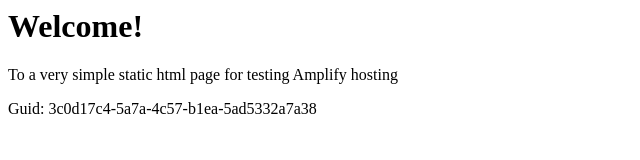
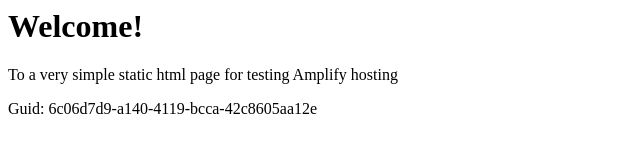
Before and after one commit to aws-aemilia-kix/Github-PR-Commit-Integration-Test-DoNotTouch-Gith-BKMSSQOA-v1-preprod-ap-northeast-3, a website: page src/index.html in a window 1280 px wide. Shown: the full height of the page, 0-640 px from the left. Drawn offline with Linux system fonts and the light colour scheme.

Commit message:
commit from integ tests

```diff
--- a/src/index.html
+++ b/src/index.html
@@ -12,6 +12,6 @@
 <body>
     <h1>Welcome!</h1>
     <p>To a very simple static html page for testing Amplify hosting</p>
-    <p>Guid: 3c0d17c4-5a7a-4c57-b1ea-5ad5332a7a38</p></body>
+    <p>Guid: 6c06d7d9-a140-4119-bcca-42c8605aa12e</p></body>
 
 </html>
```
